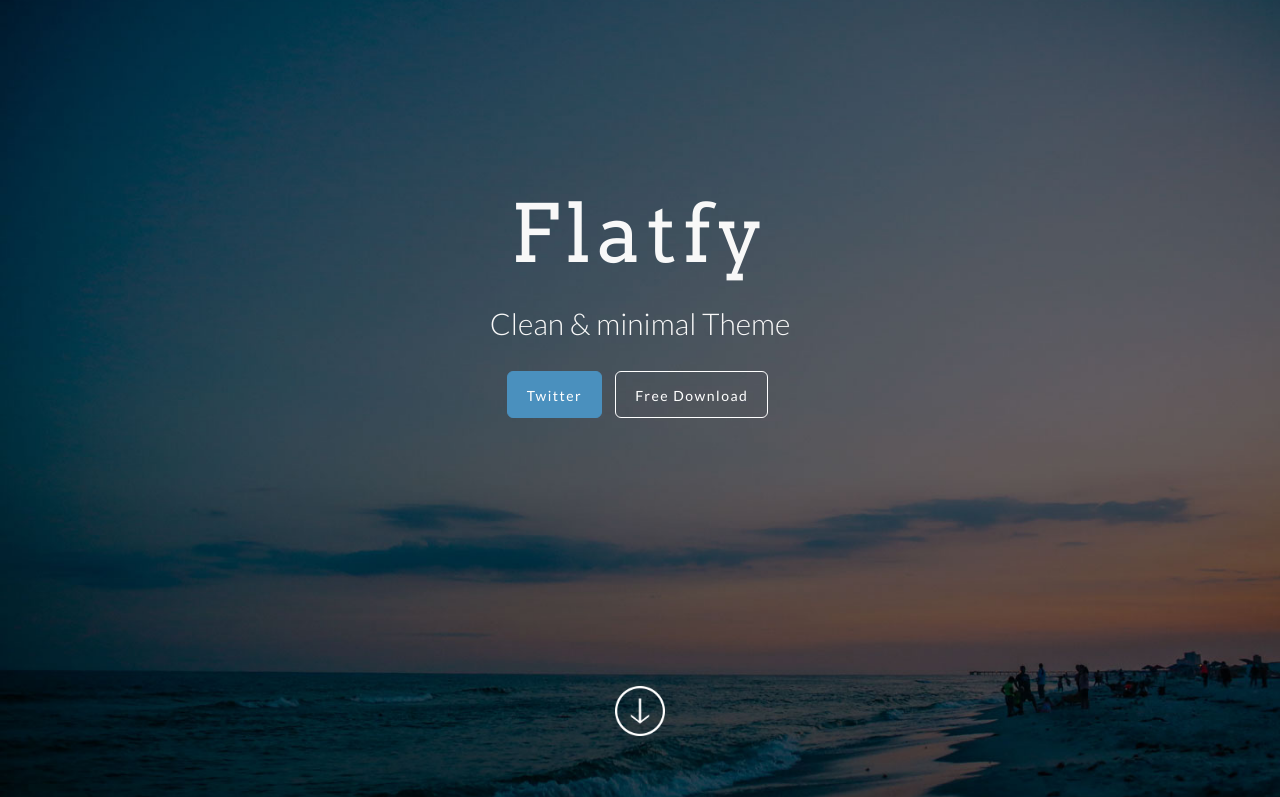
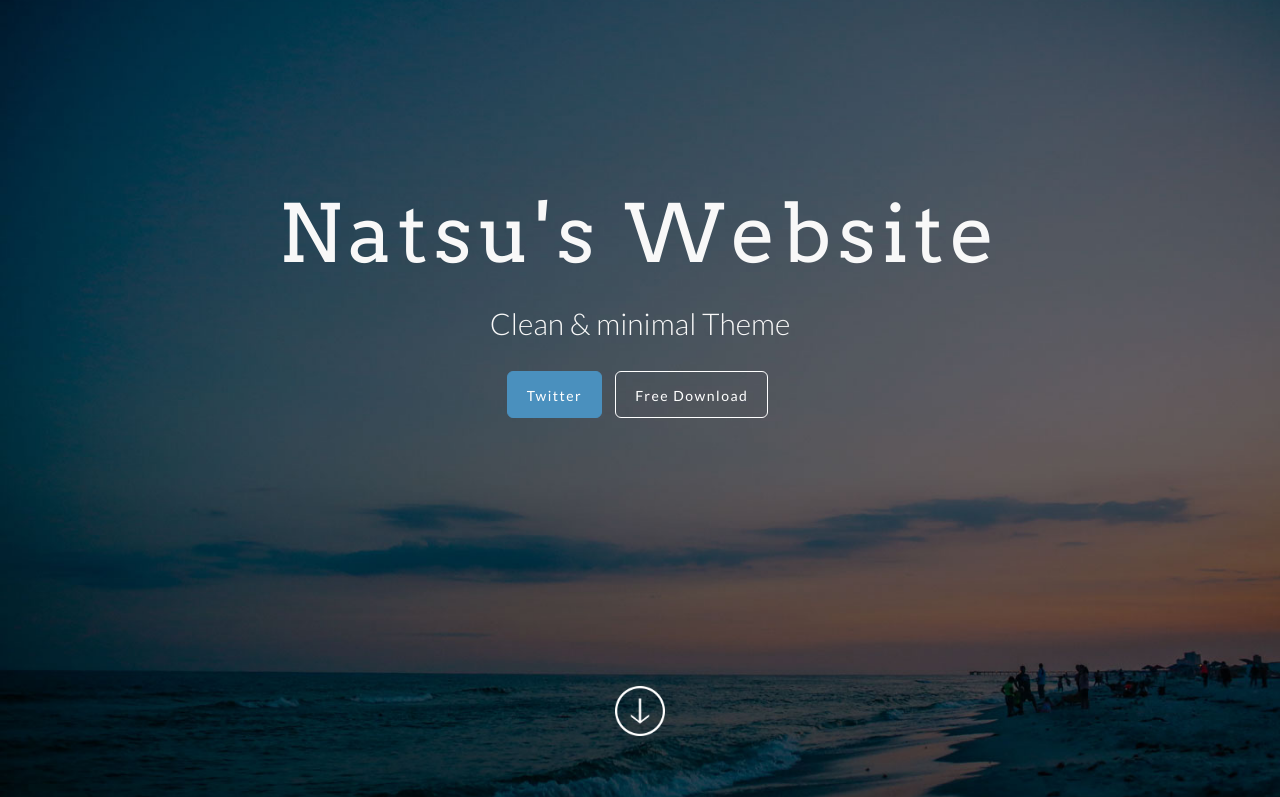
Before and after one commit to Natsu-03/webex1, a plain HTML site: page index.html in a window 1280 px wide. Shown: the top 797 px of the page. Drawn offline with Linux system fonts and the light colour scheme.

Commit message:
Update html,title,h1

```diff
--- a/index.html
+++ b/index.html
@@ -4,14 +4,14 @@
 <!--[if IE 7]>    <html class="no-js ie7 oldie" lang="en"> <![endif]-->
 <!--[if IE 8]>    <html class="no-js ie8 oldie" lang="en"> <![endif]-->
 <!--[if IE 9]>    <html class="no-js ie9" lang="en"> <![endif]-->
-<!--[if gt IE 9]><!--> <html> <!--<![endif]-->
+<!--[if gt IE 9]><!--> <html><html lang="zh-Hant-TW"></html> <!--<![endif]-->
 <head>
     <meta charset="utf-8">
     <meta name="viewport" content="width=device-width, user-scalable=no, initial-scale=1.0, minimum-scale=1.0, maximum-scale=1.0">
     <meta name="description" content="Flatfy Free Flat and Responsive HTML5 Template ">
     <meta name="author" content="">
 
-    <title>Flatfy – Free Flat and Responsive HTML5 Template</title>
+    <title>林芝宇的網頁</title>
 
     <!-- Bootstrap core CSS -->
     <link href="css/bootstrap.min.css" rel="stylesheet">
@@ -58,7 +58,8 @@
 	<!-- FullScreen -->
     <div class="intro-header">
 		<div class="col-xs-12 text-center abcen1">
-			<h1 class="h1_home wow fadeIn" data-wow-delay="0.4s">Flatfy</h1>
+			<h1 class="h1_home wow fadeIn" data-wow-delay="0.4s">Natsu's Website
+			</h1>
 			<h3 class="h3_home wow fadeIn" data-wow-delay="0.6s">Clean & minimal Theme</h3>
 			<ul class="list-inline intro-social-buttons">
 				<li><a href="https://twitter.com/galantiandrea" class="btn  btn-lg mybutton_cyano wow fadeIn" data-wow-delay="0.8s"><span class="network-name">Twitter</span></a>
```
